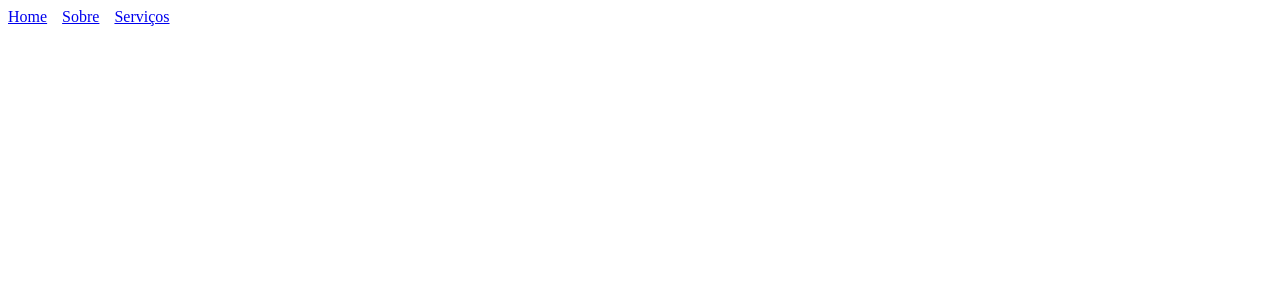
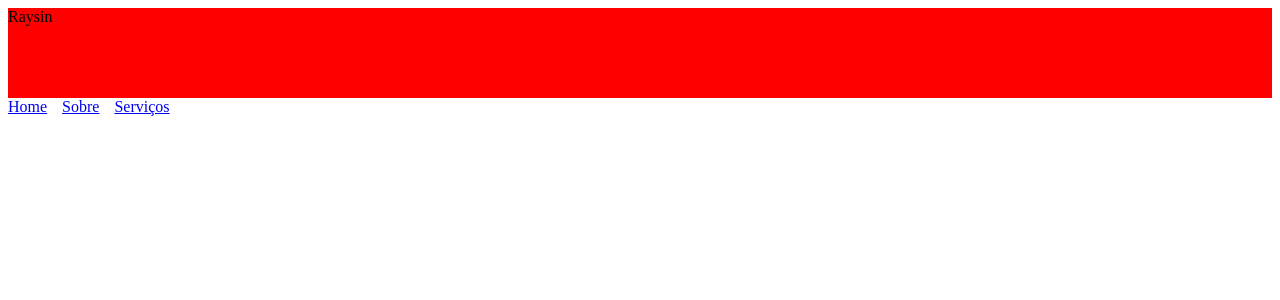
Before and after one commit to raysonmendes/santaremti, a Next.js app: page / in a window 1280 px wide. Shown: the top 300 px of the page. Built offline with nearby package versions, Linux system fonts and the light colour scheme.

Commit message:
feat: creates Header component

```diff
--- a/package.json
+++ b/package.json
@@ -5,10 +5,10 @@
     "start": "next start",
     "lint": "next lint"
   },
-
   "dependencies": {
     "next": "^12.1.6",
     "react": "^18.1.0",
-    "react-dom": "^18.1.0"
+    "react-dom": "^18.1.0",
+    "styled-components": "^5.3.5"
   }
 }
--- /dev/null
+++ b/src/components/Header/index.js
@@ -0,0 +1,8 @@
+import react from "react";
+import { Container } from "./styles";
+
+function Header() {
+  return <Container>Raysin</Container>;
+}
+
+export default Header;
--- /dev/null
+++ b/src/components/Header/styles.js
@@ -0,0 +1,7 @@
+import styled from "styled-components";
+
+export const Container = styled.header`
+  background-color: red;
+  height: 90px;
+  width: 100%;
+`;
--- a/src/pages/index.js
+++ b/src/pages/index.js
@@ -1,22 +1,26 @@
 /* Incio dos imports*/
 import Head from "next/head";
+import Header from "../components/Header";
+
 import Menu from "../components/Menu";
 /* Fim dos imports*/
-function Home(){
+function Home() {
   return (
     <div>
       <Head>
         <meta charSet="utf-8" />
         <meta name="robots" content="index, follow" />
-            <meta name="description" content="Plataforma para conectar profissional com clinetes de TI" />
+        <meta
+          name="description"
+          content="Plataforma para conectar profissional com clinetes de TI"
+        />
         <meta name="author" content="Rayson - Mendes" />
         <meta name="viewport" content="initial-scale=1.0, width=device-width" />
         <title>Santarém TI</title>
       </Head>
+      <Header />
       <Menu />
-       <div>
-
-        </div>
+      <div></div>
     </div>
   );
 }
```
Lines whose indentation alone changed are shown as unchanged.
